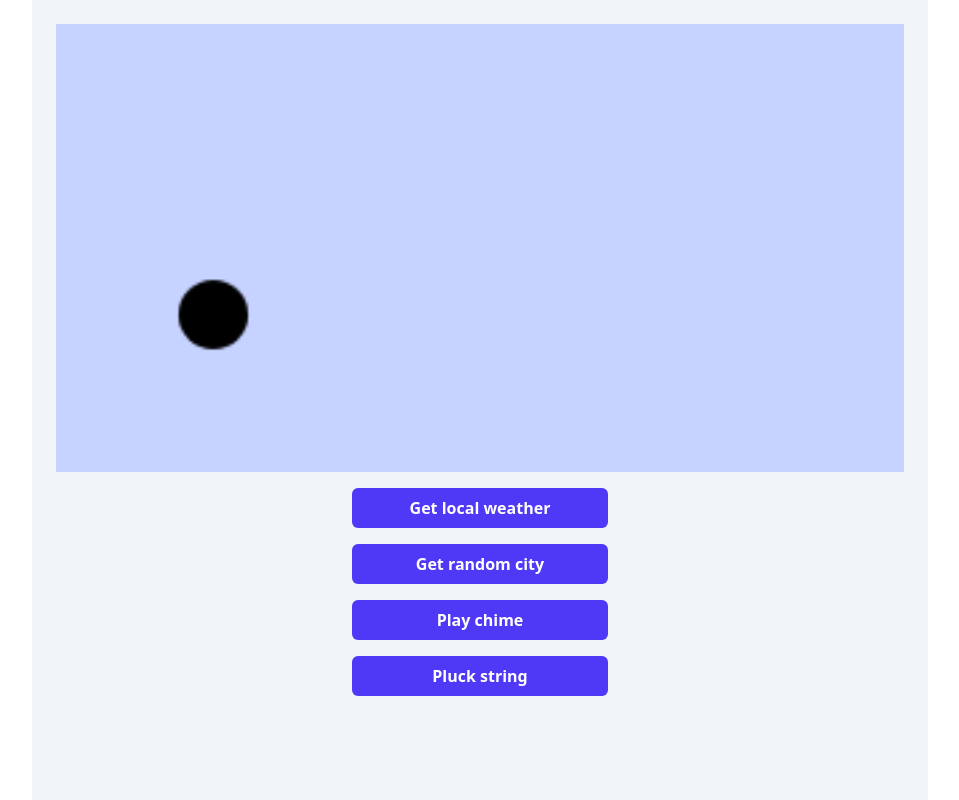
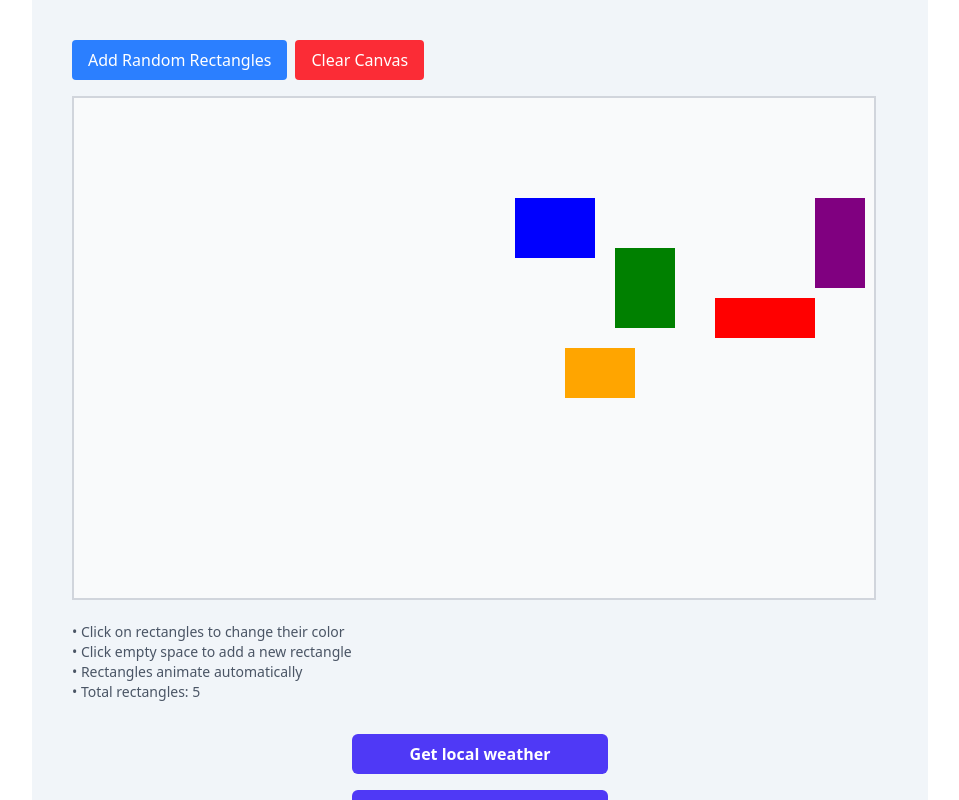
Before and after one commit to sukelully/unwind-chimes, a React (Vite) app: page / in a window 1280 px wide. Shown: the top 800 px of the page, without its empty margins (160-1119 px from the left). Built offline with nearby package versions, Linux system fonts and the light colour scheme; no server answers.

Commit message:
Use new Chime and Canvas templates

```diff
--- a/src/App.tsx
+++ b/src/App.tsx
@@ -1,7 +1,8 @@
 import './App.css';
 import { useWeatherLocation } from './hooks/useWeatherLocation';
 import Chime from './components/Chime';
-import ChimeCanvas from './components/ChimeCanvas';
+// import ChimeCanvas from './components/ChimeCanvas';
+import NewChimeCanvas from './components/NewChimeCanvas';
 
 function App() {
   const {
@@ -31,7 +32,7 @@ function App() {
   return (
     <main className="mx-auto flex min-h-screen max-w-4xl flex-col bg-slate-100 p-6 dark:bg-neutral-900">
       {/* <canvas className="h-full w-full bg-indigo-200 p-6"></canvas> */}
-      <ChimeCanvas />
+      <NewChimeCanvas />
       <section id="weather-data" className="my-4 flex flex-col items-center gap-4">
         <>
           {(weatherLoading || locationLoading) && 'Loading weather data...'}
--- /dev/null
+++ b/src/components/NewChime.ts
@@ -0,0 +1,63 @@
+import { type Drawable, type Position, type Colorable } from '../types.ts';
+
+export class DrawableRect implements Drawable, Position, Colorable {
+  public x: number;
+  public y: number;
+  public width: number;
+  public height: number;
+  public color: string;
+
+  constructor(x: number, y: number, width: number, height: number, color: string = 'blue') {
+    this.x = x;
+    this.y = y;
+    this.width = width;
+    this.height = height;
+    this.color = color;
+  }
+
+  draw(ctx: CanvasRenderingContext2D): void {
+    ctx.fillStyle = this.color;
+    ctx.fillRect(this.x, this.y, this.width, this.height);
+  }
+
+  update(): void {
+    // Animation or position updates
+    this.x += 1;
+    if (this.x > 800) this.x = -this.width;
+  }
+
+  contains(mouseX: number, mouseY: number): boolean {
+    return (
+      mouseX >= this.x &&
+      mouseX <= this.x + this.width &&
+      mouseY >= this.y &&
+      mouseY <= this.y + this.height
+    );
+  }
+
+  // Additional methods specific to rectangles
+  getArea(): number {
+    return this.width * this.height;
+  }
+
+  getBounds(): { left: number; right: number; top: number; bottom: number } {
+    return {
+      left: this.x,
+      right: this.x + this.width,
+      top: this.y,
+      bottom: this.y + this.height,
+    };
+  }
+
+  // Set position
+  setPosition(x: number, y: number): void {
+    this.x = x;
+    this.y = y;
+  }
+
+  // Set size
+  setSize(width: number, height: number): void {
+    this.width = width;
+    this.height = height;
+  }
+}
--- /dev/null
+++ b/src/components/NewChimeCanvas.tsx
@@ -0,0 +1,133 @@
+import React, { useRef, useEffect, useState } from 'react';
+import { type Drawable, type CanvasDimensions, type Colorable } from '../types.ts';
+import { DrawableRect } from './NewChime';
+
+type MouseEventHandler = (e: React.MouseEvent<HTMLCanvasElement>) => void;
+
+export default function CanvasDrawing(): React.JSX.Element {
+  const canvasRef = useRef<HTMLCanvasElement>(null);
+  const [objects, setObjects] = useState<Drawable[]>([]);
+  const animationRef = useRef<number>(0);
+  const canvasDimensions: CanvasDimensions = { width: 800, height: 500 };
+
+  useEffect(() => {
+    // Initialize objects with proper typing
+    const initialObjects: Drawable[] = [
+      new DrawableRect(100, 100, 80, 60, 'blue'),
+      new DrawableRect(200, 150, 60, 80, 'green'),
+      new DrawableRect(300, 200, 100, 40, 'red'),
+      new DrawableRect(400, 100, 50, 90, 'purple'),
+      new DrawableRect(150, 250, 70, 50, 'orange'),
+    ];
+    setObjects(initialObjects);
+  }, []);
+
+  useEffect(() => {
+    const canvas = canvasRef.current;
+    if (!canvas) return;
+
+    const ctx = canvas.getContext('2d');
+    if (!ctx) return;
+
+    const animate = (): void => {
+      ctx.clearRect(0, 0, canvas.width, canvas.height);
+
+      // Update and draw all objects
+      objects.forEach((obj: Drawable) => {
+        obj.update(canvas.width, canvas.height);
+        obj.draw(ctx);
+      });
+
+      animationRef.current = requestAnimationFrame(animate);
+    };
+
+    animate();
+
+    return () => {
+      if (animationRef.current) {
+        cancelAnimationFrame(animationRef.current);
+      }
+    };
+  }, [objects]);
+
+  const handleCanvasClick: MouseEventHandler = (e) => {
+    const canvas = canvasRef.current;
+    if (!canvas) return;
+
+    const rect = canvas.getBoundingClientRect();
+    const mouseX: number = (e.clientX = rect.left);
+    const mouseY: number = e.clientY - rect.top;
+
+    // Check if click hit any object
+    const clickedObject = objects.find((obj: Drawable) => obj.contains(mouseX, mouseY));
+
+    if (clickedObject && 'color' in clickedObject) {
+      // Type guard to ensure object has color property
+      (clickedObject as Colorable).color = `hsl(${Math.random() * 360}, 70%, 50%)`;
+    } else {
+      // Add new rectangle at click position
+      const newRect = new DrawableRect(
+        mouseX - 25,
+        mouseY - 25,
+        50 + Math.random() * 50,
+        50 + Math.random() * 50,
+        `hsl(${Math.random() * 360}, 70%, 50%)`
+      );
+      setObjects((prev: Drawable[]) => [...prev, newRect]);
+    }
+  };
+
+  const clearCanvas = (): void => {
+    setObjects([]);
+  }
+
+  const addRandomRectangles = (): void => {
+    const newObjects: DrawableRect[] = [];
+    for (let i = 0; i < 3; i++) {
+      newObjects.push(new DrawableRect(
+        Math.random() * 700,
+        Math.random() * 400,
+        30 + Math.random() * 80,
+        30 + Math.random() * 80,
+        `hsl(${Math.random() * 360}, 70%, 50%)`
+      ));
+    }
+    setObjects((prev: Drawable[]) => [...prev, ...newObjects]);
+  };
+
+  return (
+    <div className="p-4">
+      <div className="mb-4 space-x-2">
+        <button
+          onClick={addRandomRectangles}
+          className="px-4 py-2 bg-blue-500 text-white rounded hover:bg-blue-600"
+        >
+          Add Random Rectangles
+        </button>
+        <button
+          onClick={clearCanvas}
+          className="px-4 py-2 bg-red-500 text-white rounded hover:bg-red-600"
+        >
+          Clear Canvas
+        </button>
+      </div>
+
+      <div className="border-2 border-gray-300 inline-block">
+        <canvas
+          ref={canvasRef}
+          width={canvasDimensions.width}
+          height={canvasDimensions.height}
+          onClick={handleCanvasClick}
+          className="cursor-crosshair bg-gray-50"
+        />
+      </div>
+
+      <div className="mt-4 text-sm text-gray-600">
+        <p>• Click on rectangles to change their color</p>
+        <p>• Click empty space to add a new rectangle</p>
+        <p>• Rectangles animate automatically</p>
+        <p>• Total rectangles: {objects.length}</p>
+      </div>
+    </div>
+  );
+}
--- a/src/types.ts
+++ b/src/types.ts
@@ -4,3 +4,23 @@ export interface WeatherData {
   winddir: number;
   conditions: string;
 }
+
+export interface Drawable {
+  draw(ctx: CanvasRenderingContext2D): void;
+  update(canvasWidth?: number, canvasHeight?: number): void;
+  contains(mouseX: number, mouseY: number): boolean;
+}
+
+export interface Position {
+  x: number;
+  y: number;
+}
+
+export interface Colorable {
+  color: string;
+}
+
+export interface CanvasDimensions {
+  width: number;
+  height: number;
+}
--- a/tsconfig.json
+++ b/tsconfig.json
@@ -2,16 +2,18 @@
   "compilerOptions": {
     "target": "ES2022",
     "lib": ["DOM", "DOM.Iterable", "ES2022"],
-    "module": "ESNext",
+    "module": "ES2022",
     "moduleResolution": "bundler",
     "allowImportingTsExtensions": true,
     "verbatimModuleSyntax": true,
     "moduleDetection": "force",
     "jsx": "react-jsx",
+    "removeComments": true,
     "skipLibCheck": true,
     "strict": true,
     "noUnusedLocals": true,
     "noUnusedParameters": true,
+    "noImplicitReturns": true,
     "noFallthroughCasesInSwitch": true,
     "noUncheckedSideEffectImports": true,
     "erasableSyntaxOnly": true,
```
